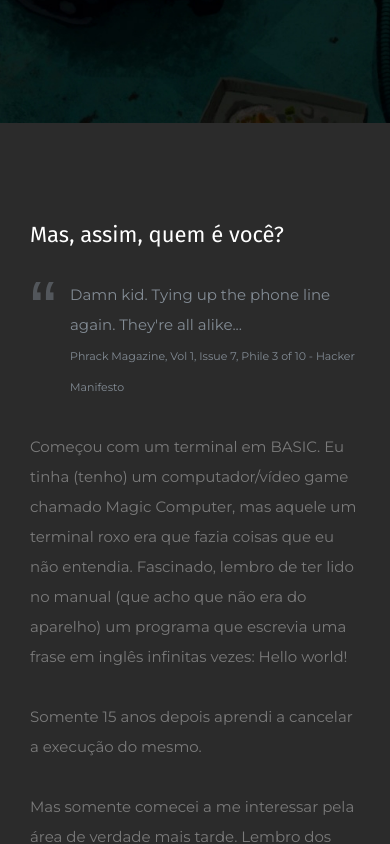
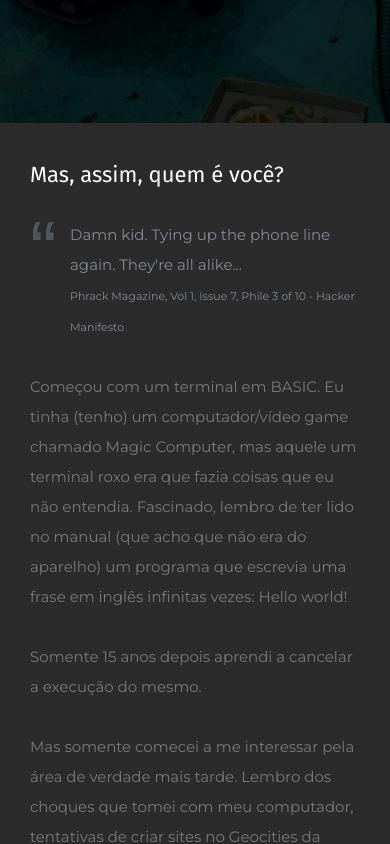
Before and after one commit to kuresto/kuresto.github.io, a Vue app: page / in a window 390 px wide. Shown: the part 721-1565 px from the top of the page. Built offline with nearby package versions, Linux system fonts and the light colour scheme.

Commit message:
Padding-top quem sou

```diff
--- a/src/assets/sass/media-queries.scss
+++ b/src/assets/sass/media-queries.scss
@@ -354,6 +354,11 @@
    header .social { font-size: 20px;}
    header .social li { margin: 0 6px; }
 
+  /* body */
+  #sobre-mim {
+    padding-top: 36px;
+  }
+
    /* footer
    ------------------------------------------------------------------------ */
 
```
